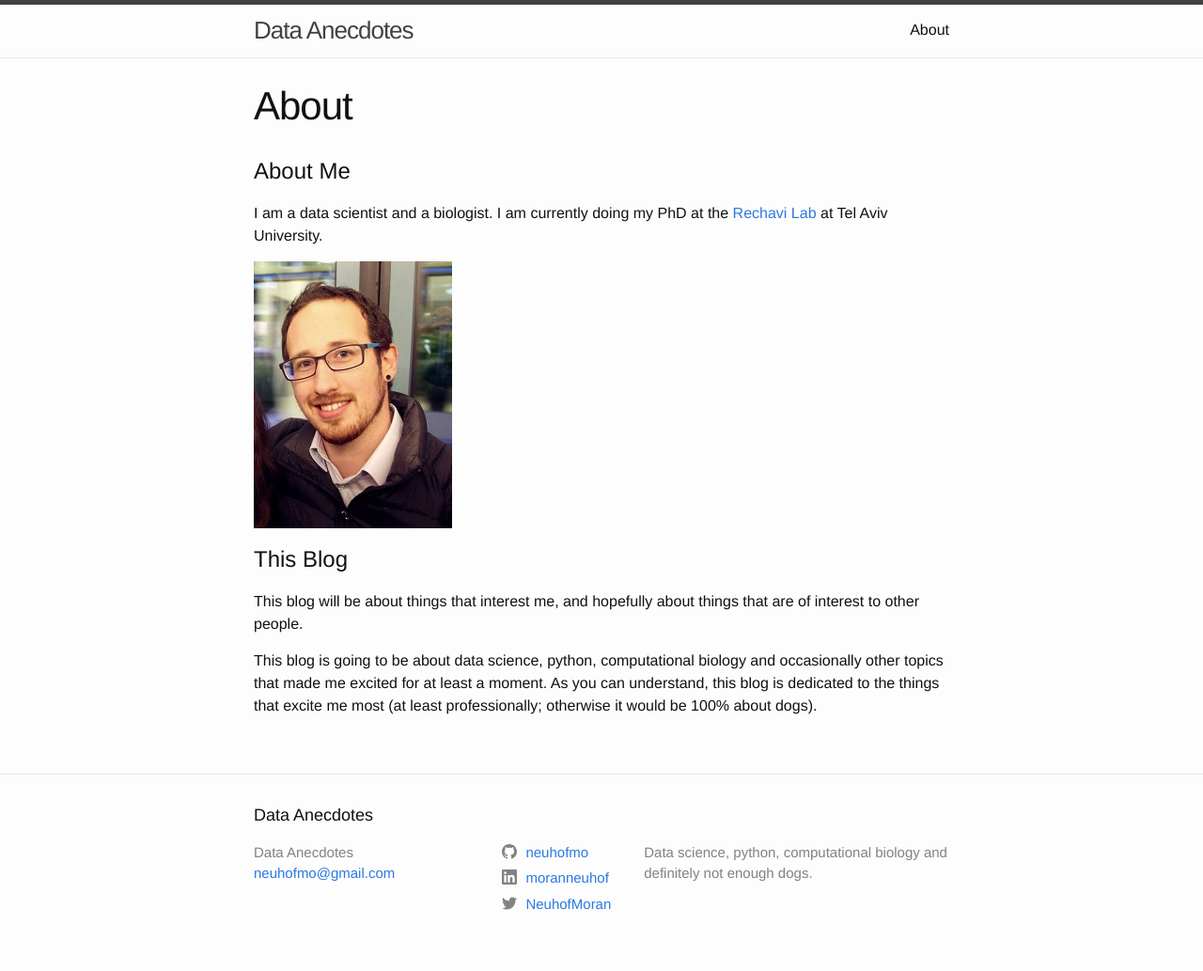
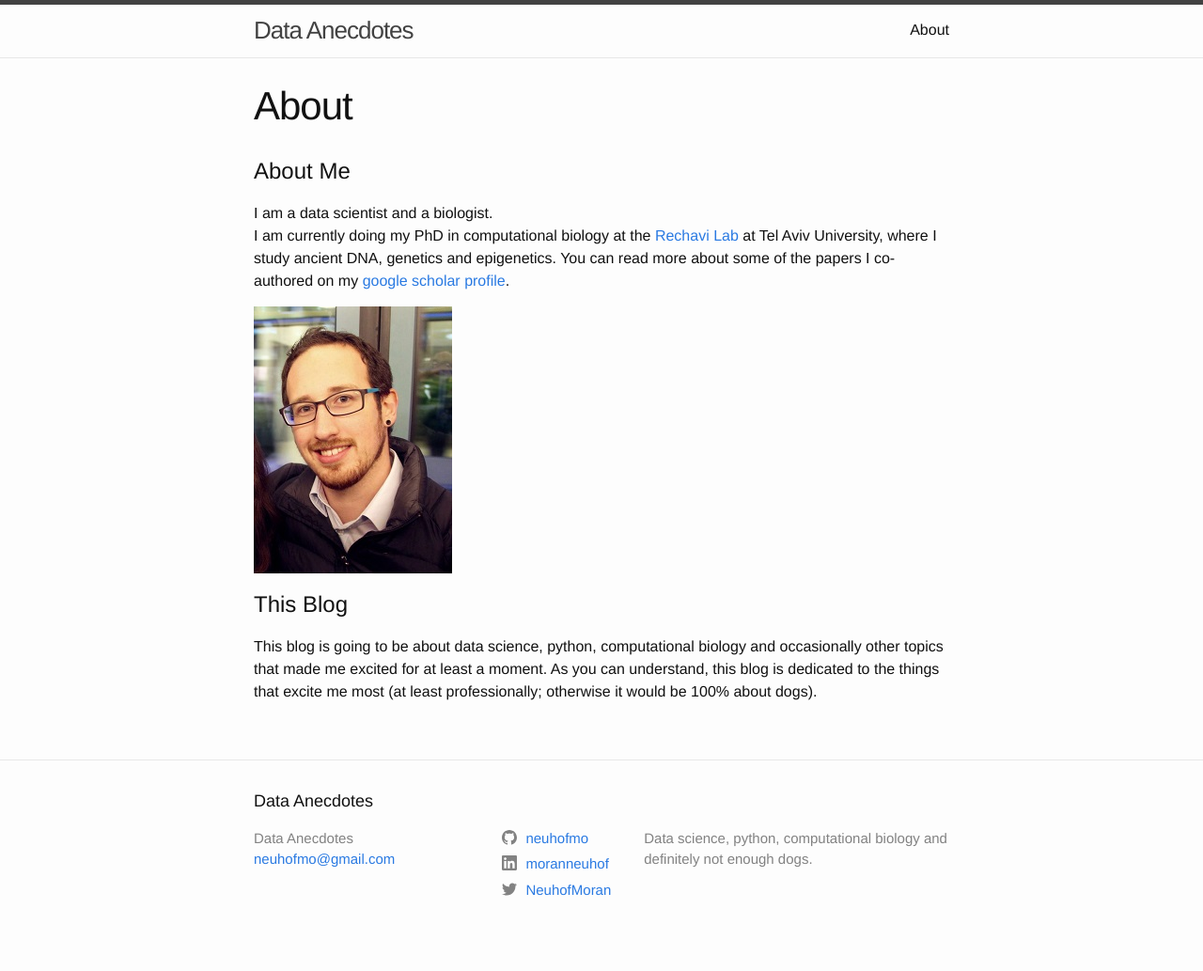
Before and after one commit to neuhofmo/neuhofmo.github.io, a Jekyll site: the page built from about.md, in a window 1280 px wide. Shown: the whole page at 94% size. Built offline with Jekyll 4.4.1, drawn with Linux system fonts in a browser that asks for light colours.

Commit message:
Updated About.md

```diff
--- a/about.md
+++ b/about.md
@@ -5,13 +5,12 @@ permalink: /about/
 ---
 
 # About Me
-I am a data scientist and a biologist. I am currently doing my PhD at the [Rechavi Lab](http://www.odedrechavilab.com/) at Tel Aviv University.
+I am a data scientist and a biologist.
+I am currently doing my PhD in computational biology at the [Rechavi Lab](http://www.odedrechavilab.com/) at Tel Aviv University, where I study ancient DNA, genetics and epigenetics. You can read more about some of the papers I co-authored on my [google scholar profile](https://scholar.google.co.il/citations?user=dGPSoyIAAAAJ).
 
 ![Moran]({{ "/assets/Moran_profile_2016_small.jpg" | absolute_url }})
 
 # This Blog
-This blog will be about things that interest me, and hopefully about things that are of interest to other people.
-
 This blog is going to be about data science, python, computational biology
 and occasionally other topics that made me excited for at least a moment.
 As you can understand, this blog is dedicated to the things that excite me most
```
